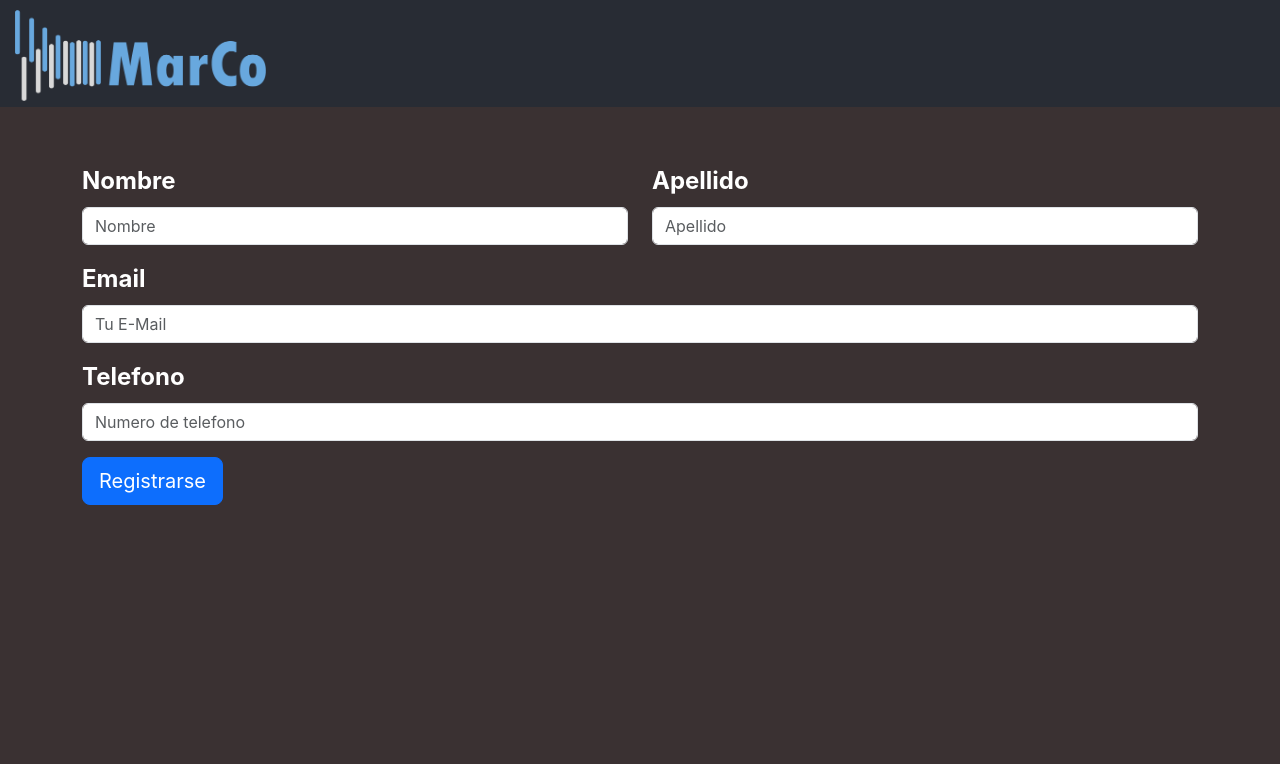
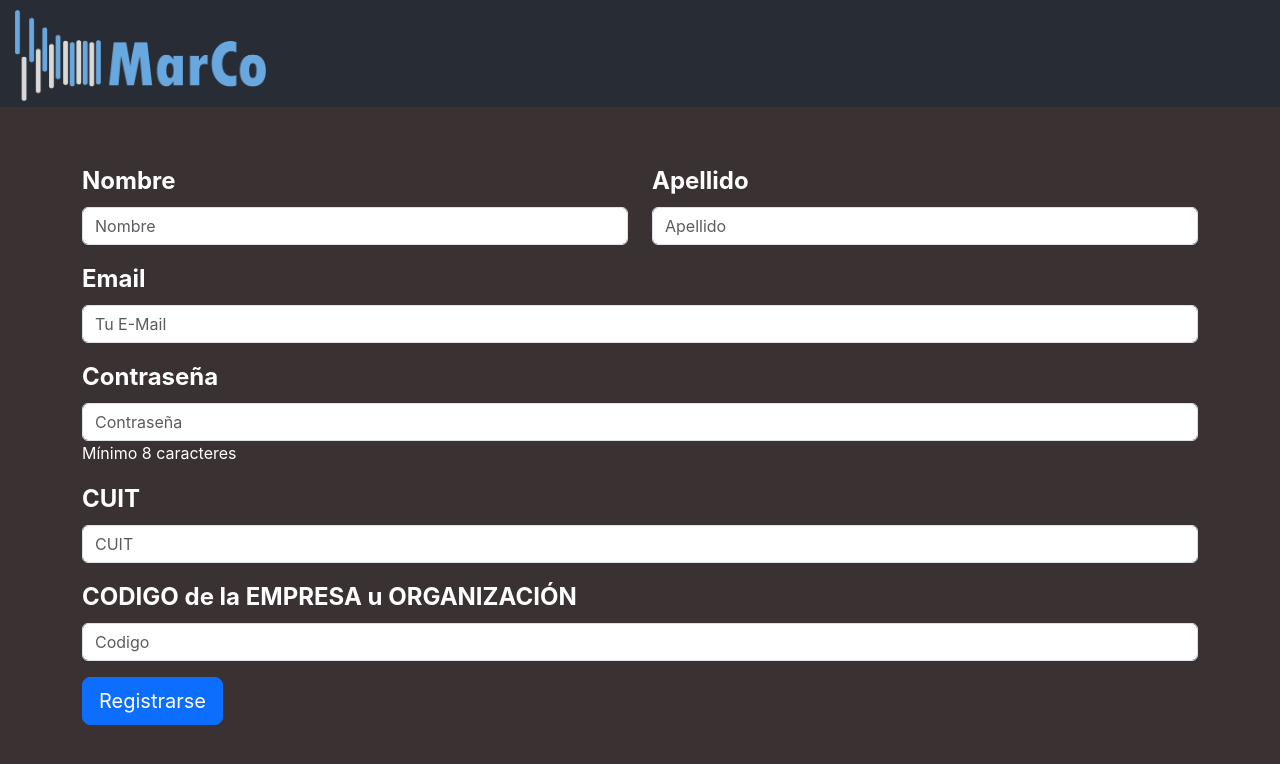
Before and after one commit to arielcn/MarcoCRM-Front, a React (Create React App) app: page / in a window 1280 px wide. Shown: the top 764 px of the page. Built offline with nearby package versions, Linux system fonts and the light colour scheme.

Commit message:
error de mail ya registrado

```diff
--- a/package.json
+++ b/package.json
@@ -11,6 +11,7 @@
     "react": "^18.2.0",
     "react-bootstrap": "^2.8.0",
     "react-dom": "^18.2.0",
+    "react-router-dom": "^6.14.2",
     "react-scripts": "^5.0.1",
     "web-vitals": "^2.1.4"
   },
--- a/src/App.js
+++ b/src/App.js
@@ -17,7 +17,7 @@
         <img src="logo.png" className="App-logo" alt="logo" />
       </header>
       <body>
-        <FormRegisterV></FormRegisterV>
+        <FormRegisterD></FormRegisterD>
       </body>
     </div>
   );
--- a/src/Forms/FormLogin.js
+++ b/src/Forms/FormLogin.js
@@ -91,7 +91,7 @@
                     <a href="">Olvide mi Contraseña</a>
                 </Form.Group>
                 <Button variant="primary" size="lg" type="submit">Iniciar Sesion</Button>
-                <h3>{error}</h3>
+                <p className="text-danger mt-2">{error}</p>
             </Form>
             </div>
         </div>
--- a/src/Forms/FormRegisterD.js
+++ b/src/Forms/FormRegisterD.js
@@ -12,6 +12,7 @@
     const [mail, setMail] = useState("");
     const [codigoEmpresa, setCodigoEmpresa] = useState("");
     const [cuit, setCuit] = useState("")
+    const [error, setError] = useState('')
 
     const handleSubmit = (event) => {
         event.preventDefault(); //Prevent page reload
@@ -28,8 +29,10 @@
         axios.post("http://localhost:3001/usuario", {usuario})
             .then((response) => {
                 console.log(response.status, response.data.token);
+                setError('')
             })
             .catch((err) => {
+                setError("Mail ya registrado");
                 console.log("ERROR!", err);
             });
     }
@@ -62,17 +65,19 @@
 
                 <Form.Group className="mb-3" controlId="formGridAddress2">
                     <Form.Label className="fs-4 text-white"><b>CUIT</b></Form.Label>
-                    <Form.Control type="password" placeholder="CUIT" value={cuit} onChange={(e => setCuit(e.target.value))} />
+                    <Form.Control type="text" placeholder="CUIT" value={cuit} onChange={(e => setCuit(e.target.value))} />
                 </Form.Group>
 
                 <Form.Group className="mb-3" controlId="formGridAddress2">
                     <Form.Label className="fs-4 text-white"><b>CODIGO de la EMPRESA u ORGANIZACIÓN</b></Form.Label>
-                    <Form.Control type="password" placeholder="Codigo" value={codigoEmpresa} onChange={(e => setCodigoEmpresa(e.target.value))} />
+                    <Form.Control type="text" placeholder="Codigo" value={codigoEmpresa} onChange={(e => setCodigoEmpresa(e.target.value))} />
                 </Form.Group>
 
                 <Button variant="primary" size="lg" type="submit">
                     Registrarse
                 </Button>
+
+                <p className="text-danger mt-2">{error}</p>
             </Form>
         </div>
     );
--- a/src/Forms/FormRegisterV.js
+++ b/src/Forms/FormRegisterV.js
@@ -8,8 +8,10 @@
 const FormRegisterV = (props) => {
     const [nombre, setNombre] = useState("");
     const [apellido, setApellido] = useState("");
-    const [telefono, setTelefono] = useState("");
+    const [pwd, setPwd] = useState("");
     const [mail, setMail] = useState("");
+    const [error, setError] = useState('')
+
 
     const handleSubmit = (event) => {
         event.preventDefault(); //Prevent page reload
@@ -18,12 +20,17 @@
             Nombre: nombre,
             Apellido: apellido,
             Mail: mail,
-            Telefono: telefono,
+            Pwd: pwd,
         };
 
-        axios.post("http://localhost:3001/clientes", {cliente})
+        axios.post("http://localhost:3001/clientes", { cliente })
             .then((response) => {
                 console.log(response.status, response.data.token);
+                setError('')
+            })
+            .catch((err) => {
+                setError("Mail ya registrado");
+                console.log("ERROR!", err);
             });
     }
 
@@ -38,7 +45,7 @@
 
                     <Form.Group as={Col} controlId="formGridPassword">
                         <Form.Label className="fs-4 text-white"><b>Apellido</b></Form.Label>
-                        <Form.Control type="text" placeholder="Apellido" value={apellido} onChange={(e => setApellido(e.target.value))}/>
+                        <Form.Control type="text" placeholder="Apellido" value={apellido} onChange={(e => setApellido(e.target.value))} />
                     </Form.Group>
                 </Row>
 
@@ -48,13 +55,15 @@
                 </Form.Group>
 
                 <Form.Group className="mb-3" controlId="formGridAddress2">
-                    <Form.Label className="fs-4 text-white"><b>Telefono</b></Form.Label>
-                    <Form.Control type="text" placeholder="Numero de telefono" value={telefono} onChange={(e => setTelefono(e.target.value))}/>
+                    <Form.Label className="fs-4 text-white"><b>Contraseña</b></Form.Label>
+                    <Form.Control type="password" placeholder="Contraseña" value={pwd} onChange={(e => setPwd(e.target.value))} />
                 </Form.Group>
 
                 <Button variant="primary" size="lg" type="submit">
                     Registrarse
                 </Button>
+
+                <p className="text-danger mt-2">{error}</p>
             </Form>
         </div>
         /*<div className="container">
--- a/src/Listas/CargarDatosC.js
+++ b/src/Listas/CargarDatosC.js
@@ -1,7 +1,7 @@
 const CargarDatosC = () => {
     return (
         <div className="container">
-            <h1 className="text-center mt-5">Cargar datos de clientes</h1>
+            <h1 className="text-white text-center mt-5">Cargar datos de clientes</h1>
             <form>
                 <div className="row mb-4">
                     <div className="col">
```
Also changed, not shown: 1 other file (tests, documents, lock files or other folders).
